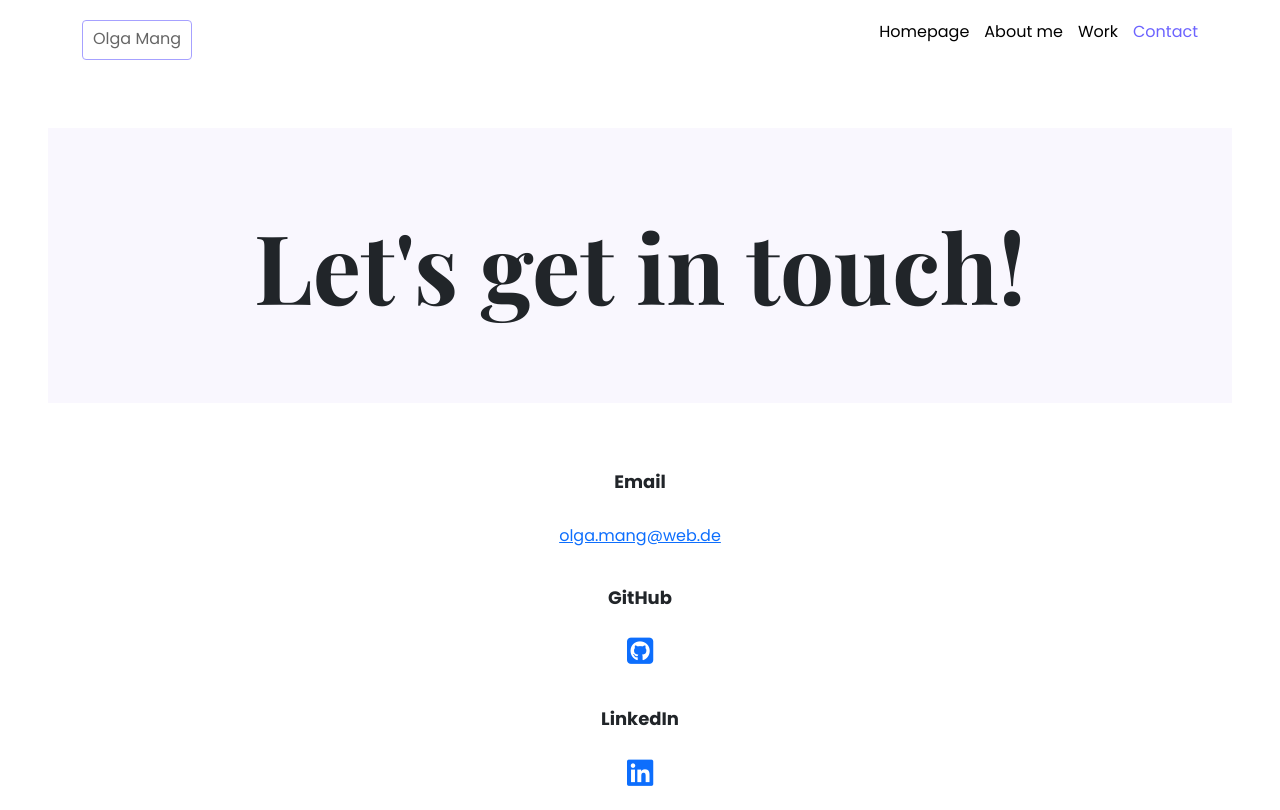
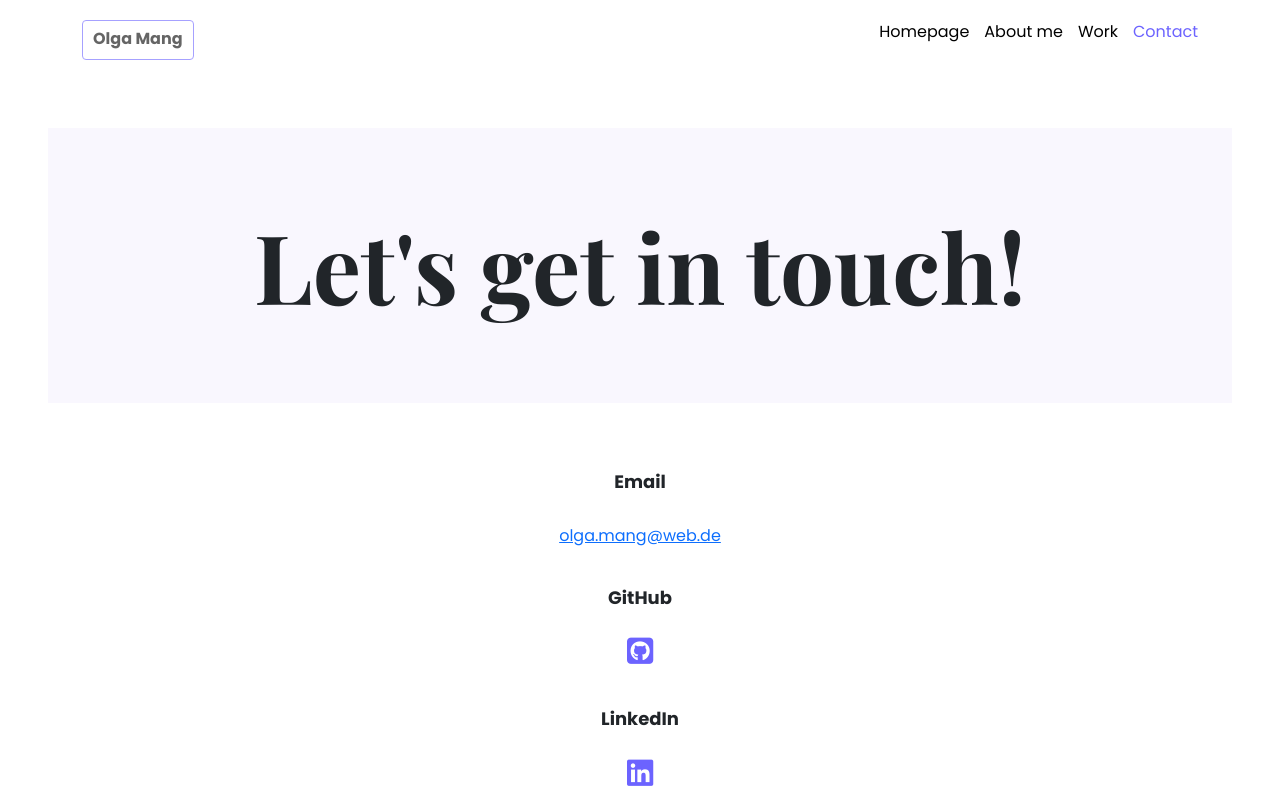
Before and after one commit to Ligeia1/Portfolio-project, a plain HTML site: page contact.html in a window 1280 px wide. Drawn offline with nearby package versions, Linux system fonts and the light colour scheme.

Commit message:
Changed logo (bold)

```diff
--- a/visuals/style.css
+++ b/visuals/style.css
@@ -67,6 +67,7 @@ nav a {
 
 .logo {
   color: black;
+  font-weight: bold;
   padding: 6px 10px;
   border: 1px solid var(--secondary-color);
   opacity: 0.6;
@@ -88,6 +89,7 @@ nav a {
 
 .contact-logo {
   font-size: 30px;
+  color: var(--secondary-color);
 }
 
 .contact-heading {
```
